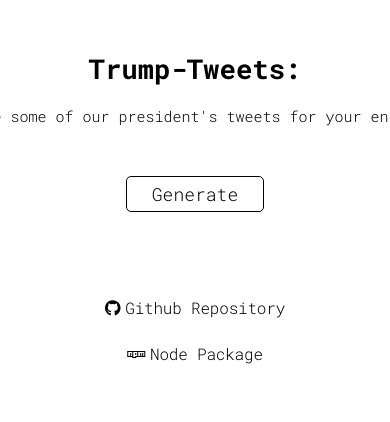
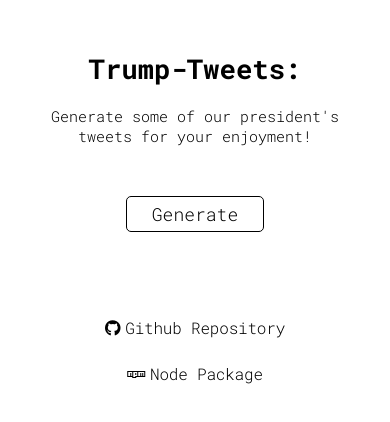
Before and after one commit to npmgod/Example-Website, a React (Create React App) app: page /trump-tweets in a window 390 px wide. Shown: the top 422 px of the page. Built offline with nearby package versions, Linux system fonts and the light colour scheme.

Commit message:
Fixed overflowing subtext

```diff
--- a/src/styles/_global.css
+++ b/src/styles/_global.css
@@ -27,7 +27,7 @@ body {
   font-family: Roboto;
   font-size: 17px;
   text-align: center;
-  width: 750px;
+  width: 75%;
   padding: 0px 50px;
 }
 
@@ -81,4 +81,7 @@ input::placeholder {
   .header {
     font-size: 7vw;
   }
+  .sub-text {
+    width: 90%;
+  }
 }
```
